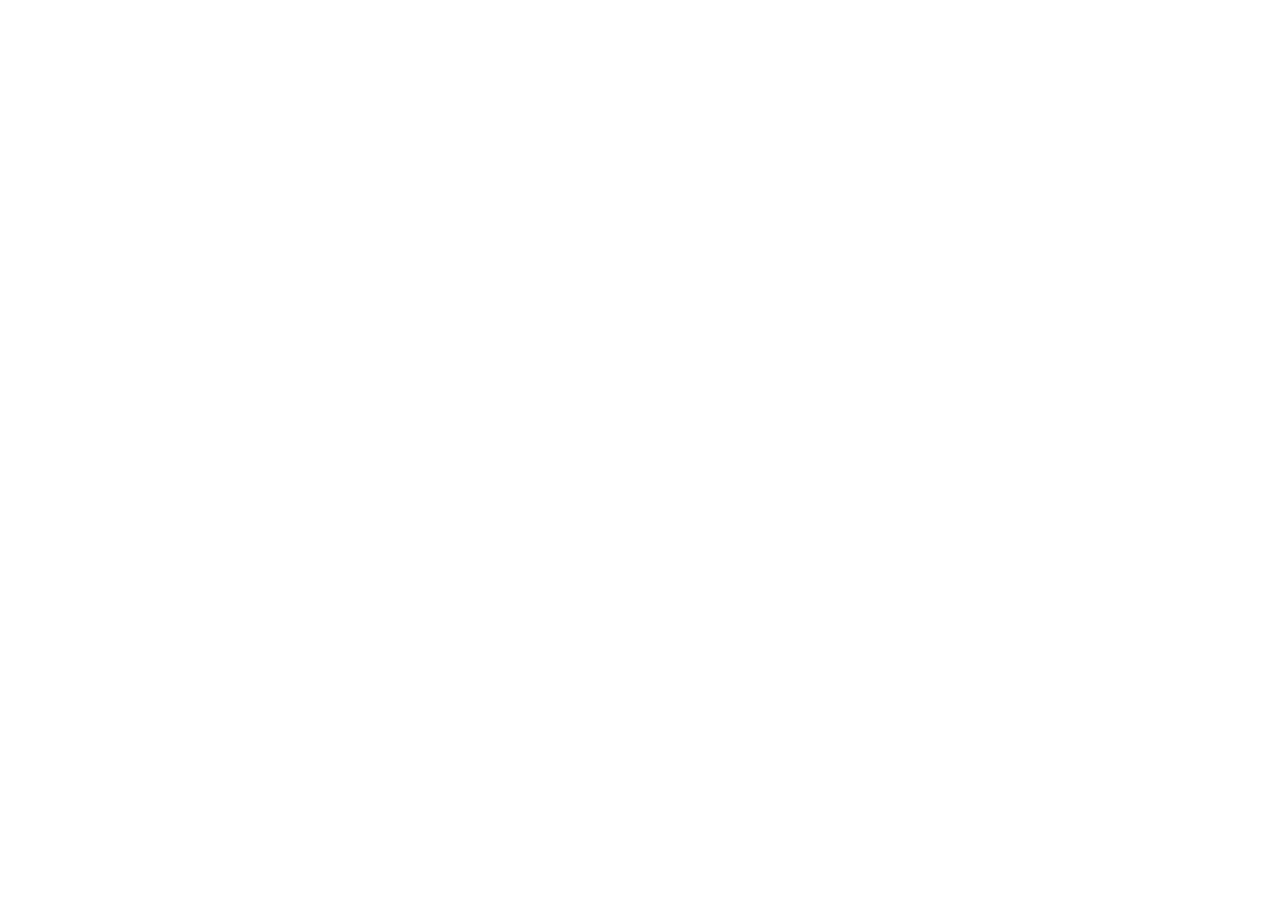
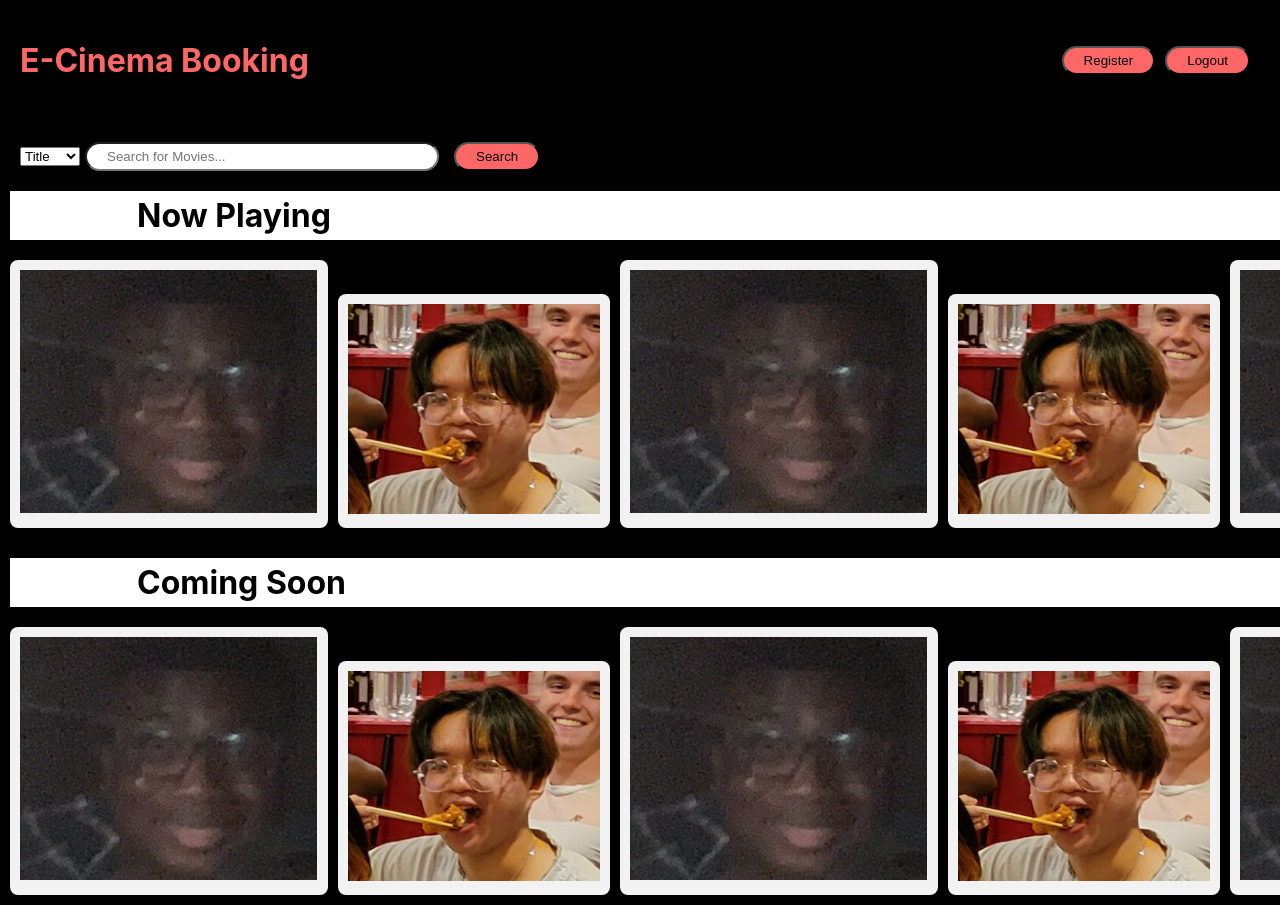
Before and after one commit to Piyush-Rajendra/Get-the-Show, a React (Create React App) app: page /HomePage in a window 1280 px wide. Before the commit this address had no page. Before the commit the page ends 800 px from the top, so only its background shows below. Built offline with nearby package versions, Linux system fonts and the light colour scheme.

Commit message:
Basic format for home page

```diff
--- a/src/App.js
+++ b/src/App.js
@@ -2,6 +2,7 @@
 import './App.css';
 import { BrowserRouter as Router, Routes, Route } from 'react-router-dom';
 import Login from './components/Login';
+import HomePage from './components/HomePage';
 
 function App() {
   return (
@@ -10,7 +11,7 @@
         <Routes>
           {/* Route for the home page when not authenticated */}
           <Route exact path='/' element={<Login />} />
-
+          <Route exact path='/HomePage' element={<HomePage/>} />
         </Routes>
       </div>
     </Router>
--- a/src/components/HomePage.js
+++ b/src/components/HomePage.js
@@ -1,7 +1,57 @@
 import React from "react";
+import { Link } from 'react-router-dom';
 import { useState, useContext } from "react";
 import './css/HomePage.css';
+import Gorgi from './img/Gorgi.png';
+import Kevin from './img/Kevin_Hungy.png';
 
 const HomePage = props => {
+    return(
+        <div class = "homeBody">
+          <div class = "homeHeader">
+            <h1>E-Cinema Booking</h1>
+            <div class = "buttons">
+              <button>Register</button>
+              <button>Logout</button>
+            </div>
+          </div>
+          <div class = "homeSearch">
+            <select id="filter-dropdown">
+              <option value="">Title</option>
+              <option value="genre">Genre</option>
+              <option value="year">Year</option>
+            </select>
+            <input type="text" placeholder="Search for Movies..."></input>
+            <button>Search</button>
+          </div>
+          <div class = "homeNowPlaying">
+            <h1>Now Playing</h1>
+          </div>
+          <div class = "homeListNowPlaying">
+            <ul class="item-list">
+              <li><img src={Gorgi}></img></li>
+              <li><img src={Kevin}></img></li>
+              <li><img src={Gorgi}></img></li>
+              <li><img src={Kevin}></img></li>
+              <li><img src={Gorgi}></img></li>
+              <li><img src={Kevin}></img></li>
+          </ul>
+          </div>
+          <div class = "homeComingSoon">
+            <h1>Coming Soon</h1>
+          </div>
+          <div class = "homeListNowPlaying">
+            <ul class="item-list">
+              <li><img src={Gorgi}></img></li>
+              <li><img src={Kevin}></img></li>
+              <li><img src={Gorgi}></img></li>
+              <li><img src={Kevin}></img></li>
+              <li><img src={Gorgi}></img></li>
+              <li><img src={Kevin}></img></li>
+          </ul>
+          </div>
+      </div>
+    )
+};
 
-}
+export default HomePage;
--- a/src/components/Login.js
+++ b/src/components/Login.js
@@ -23,6 +23,17 @@
       });
     };
 
+    async function handleSubmit(e) {
+      e.preventDefault();
+      setLoading(true);
+      try {
+        navigate('/HomePage');
+      } catch (err) {
+        setLoading(false);
+        err.response.data.msg && setError(err.response.data.msg);
+        alert(err.response.data.msg);
+      }
+    }
     /*
     async function handleSubmit(e) {
       e.preventDefault();
@@ -55,7 +66,7 @@
           <h2 class="register">Login</h2>
         <div className="center">
         <div class="formcontainer">
-          <form className ="forms">
+          <form onSubmit={handleSubmit} className ="forms">
             <label class="forms-label">
               Email
               <input class="forms-input"
--- a/src/components/css/HomePage.css
+++ b/src/components/css/HomePage.css
@@ -0,0 +1,150 @@
+/* .MainHdrOut {
+    background-color: #050505;
+    color: #fff;
+    padding: 20px;
+    box-shadow: 0 4px 6px rgba(0, 0, 0, 0.1);
+    text-align: center;
+    font-size: 18px;
+    font-family: 'Arial', sans-serif;
+    line-height: 1.5;
+    transition: background-color 0.3s, color 0.3s;
+    display: flex;
+    justify-content: space-between;
+    align-items: center;
+  }
+
+  .mainHdrOutBackground {
+    background-image: url('https://img.freepik.com/free-photo/black-stones-tiled-floor_1194-6238.jpg?w=1380&t=st=1701358156~exp=1701358756~hmac=2afed33100287d4e8ef6dced3b393f74375227de9b36cb1c76e74cb04bff6e69');
+  }
+
+  .MainHdrOutuser-info {
+
+    display:flex;
+    flex-direction: column;
+    margin-left: 100px;
+  }
+
+  .MainHdrOutuser-info h1 {
+    margin: 0;
+    color: #F8DE7E;
+  }
+
+  .MainHdrOutuser-info img {
+    width: 5px;
+    border-radius: 50%;
+    margin-top: 5px;
+  }
+
+  .MainHdrOutmy-button-logout {
+    background-color: #ff849c;
+    color: #000000;
+    padding: 10px 20px;
+    font-size: 40px;
+    border: none;
+    border-radius: 5px;
+    cursor: pointer;
+  }
+
+  .MainHdrOutmy-button-logout:hover {
+    background-color: rgb(187, 108, 121);
+    transform: scale(1.1);
+  }
+
+  .MainHdrOut:hover {
+    background-color: #1b1b1b;
+  }
+
+  .MainHdrOut img {
+    width: 50px;
+    border-radius: 50%;
+    margin-top: 5px;
+} */
+
+body {
+  background-color: black;
+  color: #f66;
+  margin: 0;
+  padding: 0;
+}
+
+.homeHeader {
+  display: flex;
+  justify-content: space-between;
+  align-items: center;
+  padding: 20px;
+}
+
+.buttons {
+  display: flex; /* Make buttons flex container */
+}
+
+.buttons button {
+  margin-right: 10px; /* Adjust as needed */
+  background-color: #FF6666;
+  color: black;
+  border-radius: 35px;
+    padding: 20px;
+    padding-top: 5px;
+    padding-bottom: 5px;
+}
+
+.homeSearch {
+  margin: 20px;
+}
+.homeSearch input {
+  border-radius: 35px;
+  padding: 20px;
+  padding-top: 5px;
+  padding-bottom: 5px;
+  width: 25%;
+  margin: 0px 15px 0px 5px;
+}
+.homeSearch button {
+  margin-right: 10px; /* Adjust as needed */
+  background-color: #FF6666;
+  color: black;
+  border-radius: 35px;
+  padding: 20px;
+  padding-top: 5px;
+  padding-bottom: 5px;
+}
+
+.homeNowPlaying {
+  background-color: white;
+  color: black;
+  margin: 10px 0px 10px 10px;
+  padding-bottom: 5px;
+  padding-top: 5px;
+}
+.homeNowPlaying h1 {
+  margin: 0px 10% 0px 10%;
+}
+
+.homeListNowPlaying {
+    overflow-x: auto;
+    white-space: nowrap; /* Prevent items from wrapping */
+    padding: 10px;
+}
+.item-list {
+  list-style: none;
+  padding: 0;
+  margin: 0;
+}
+.item-list li {
+  display: inline-block;
+  padding: 10px;
+  margin-right: 10px; /* Add some space between items */
+  background-color: #f2f2f2; /* Example background color */
+  border-radius: 8px;
+}
+
+.homeComingSoon {
+  background-color: white;
+  color: black;
+  margin: 20px 0px 10px 10px;
+  padding-bottom: 5px;
+  padding-top: 5px;
+}
+.homeComingSoon h1 {
+  margin: 0px 10% 0px 10%;
+}
```
Also changed, not shown: src/components/img/Gorgi.png (added), src/components/img/Kevin_Hungy.png (added).
